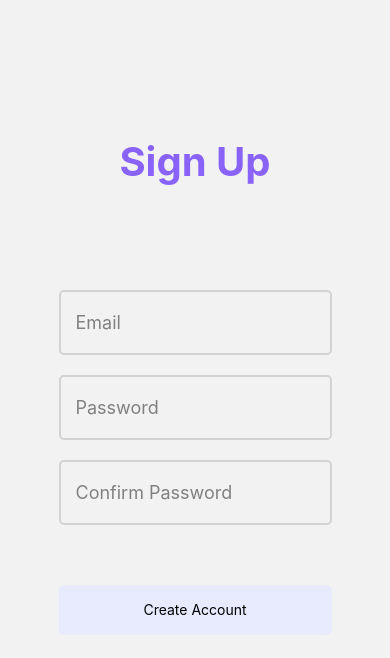
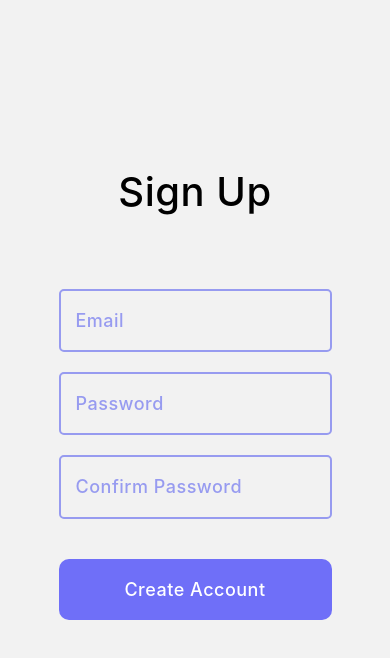
Before and after one commit to ShiyuXu99/Time_Tracking_669, a React Native app: screen /SignUp in a window 390 px wide. Shown: the top 658 px of the page. Built offline with nearby package versions, Linux system fonts and the light colour scheme.

Commit message:
Update SignUp.js

```diff
--- a/Components/SignUp.js
+++ b/Components/SignUp.js
@@ -37,7 +37,7 @@ export default function SignUp({ navigation }) {
                     <TextInput
                         style={styles.TextInput}
                         placeholder="Email"
-                        placeholderTextColor="grey"
+                        placeholderTextColor="#979BF0"
                         autoCapitalize='none'
                         spellCheck={false}
                         onChangeText={(email) => setEmail(email)}
@@ -48,7 +48,7 @@ export default function SignUp({ navigation }) {
                     <TextInput
                         style={styles.TextInput}
                         placeholder="Password"
-                        placeholderTextColor="grey"
+                        placeholderTextColor="#979BF0"
                         secureTextEntry={true}
                         autoCapitalize='none'
                         spellCheck={false}
@@ -60,7 +60,7 @@ export default function SignUp({ navigation }) {
                     <TextInput
                         style={styles.TextInput}
                         placeholder="Confirm Password"
-                        placeholderTextColor="grey"
+                        placeholderTextColor="#979BF0"
                         secureTextEntry={true}
                         autoCapitalize='none'
                         spellCheck={false}
@@ -86,32 +86,33 @@ const styles = StyleSheet.create({
         flex: 1,
         height:'100%',
         alignItems: "center",
-        // justifyContent: "center",
+        justifyContent: "center",
         flexDirection:'column'
     },
 
     header: {
-        flex: 0.22,
-        height:'100%',
-        justifyContent:'flex-end',
+        height:'10%',
+        justifyContent:'center',
     },
     headerText: {
         fontSize: 40,
-        color:'#8962F8',
-        fontWeight: 'bold',
+        color:'black',
+        fontWeight: '500',
+        letterSpacing: 0.5,
+        marginBottom: 40,
     },
     inputCell: {
-        flex:0.55,
+        height:'50%',
         width:'100%',
         alignItems:'center',
-        justifyContent:'flex-end',
+        justifyContent:'center',
     },
     inputView: {
         borderRadius: 5,
         borderWidth: 2,
-        borderColor: '#D3D3D3',
+        borderColor: '#979BF0',
         width: "70%",
-        height: "14%",
+        height: "15%",
         marginBottom: 20,
     },
 
@@ -119,7 +120,10 @@ const styles = StyleSheet.create({
         flex: 1,
         padding: 10,
         marginLeft: 5,
-        fontSize: 18
+        fontSize: 18,
+        color: 'black',
+        fontWeight: '500',
+        letterSpacing: 0.5,
     },
     //
     // forgot_button: {
@@ -129,12 +133,19 @@ const styles = StyleSheet.create({
 
     loginBtn: {
         width: "70%",
-        borderRadius: 5,
-        height: 50,
+        borderRadius: 10,
         alignItems: "center",
         justifyContent: "center",
-        marginTop: 40,
-        backgroundColor: "#E8EAFE",
-        marginBottom:15
+        marginTop: 20,
+        backgroundColor: "#6F6FF8",
+        marginBottom:20,
+        backgroundColor: "#6F6FF8",
+        padding: 20,
     },
+    loginText: {
+        fontSize: 18,
+        color: 'white',
+        fontWeight: '500',
+        letterSpacing: 0.5,
+      },
 });
```
